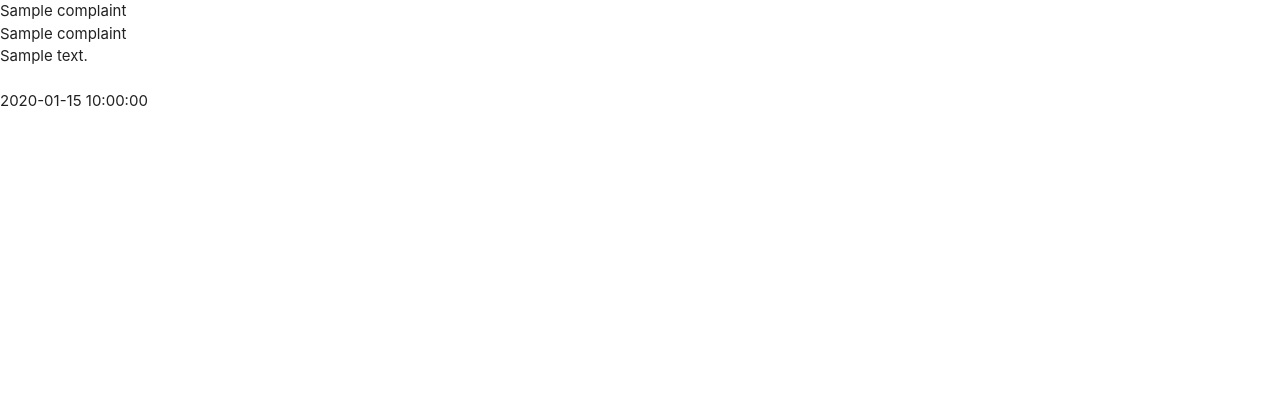
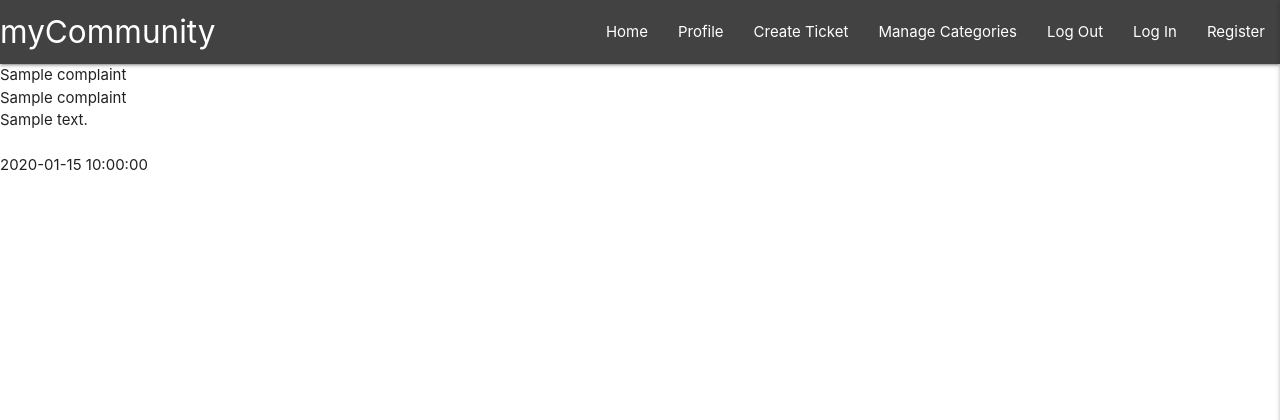
Before and after one commit to Sidhowes/myCommunity, a Flask app: page / in a window 1280 px wide. Shown: the top 420 px of the page. Run offline with Flask 2, Linux system fonts and the light colour scheme; a database or web service that is not in the repository returns one stand-in record (values such as "Sample title"); some libraries are stand-ins or nearby versions.

Commit message:
add materlialize navbar and side nav

```diff
--- a/static/css/style.css
+++ b/static/css/style.css
@@ -0,0 +1,3 @@
+.text-shadow {
+    text-shadow: 2px, 2px, 2px rgba(0, 0, 0, 0.5);
+}
--- a/static/js/script.js
+++ b/static/js/script.js
@@ -0,0 +1,3 @@
+$(document).ready(function(){
+    $('.sidenav').sidenav({edge: "right"});
+  });
--- a/templates/base.html
+++ b/templates/base.html
@@ -13,6 +13,37 @@
 </head>
 <body>
 
+    <header>
+        <!--top nav-->
+        <nav class="nav-extended text-shadow grey darken-3">
+            <div class="nav-wrapper">
+                <a href="{{ url_for('get_complaints') }}" class="brand-logo">myCommunity</a>
+                <a href="#" data-target="mobile-demo" class="sidenav-trigger right"><i class="fas fa-bars"></i></a>
+                <ul class="right hide-on-med-and-down">
+                    <li><a href="{{ url_for('get_complaints') }}">Home</a></li>
+                    <li><a href="#">Profile</a></li>
+                    <li><a href="#">Create Ticket</a></li>
+                    <li><a href="#">Manage Categories</a></li>
+                    <li><a href="#">Log Out</a></li>
+                    <li><a href="#">Log In</a></li>
+                    <li><a href="#">Register</a></li>
+                </ul>
+            </div>
+        </nav>
+
+        <!--mobile nav-->
+        <ul class="sidenav" id="mobile-demo">
+            <li><h4 class="center-align light-grey-text">myCommunity</h4></li>
+            <li><a href="{{ url_for('get_complaints') }}">Home</a></li>
+            <li><a href="#">Profile</a></li>
+            <li><a href="#">Create Ticket</a></li>
+            <li><a href="#">Manage Categories</a></li>
+            <li><a href="#">Log Out</a></li>
+            <li><a href="#">Log In</a></li>
+            <li><a href="#">Register</a></li>
+        </ul>
+    </header>
+
 
     {% block content %}
     {% endblock %}
```
